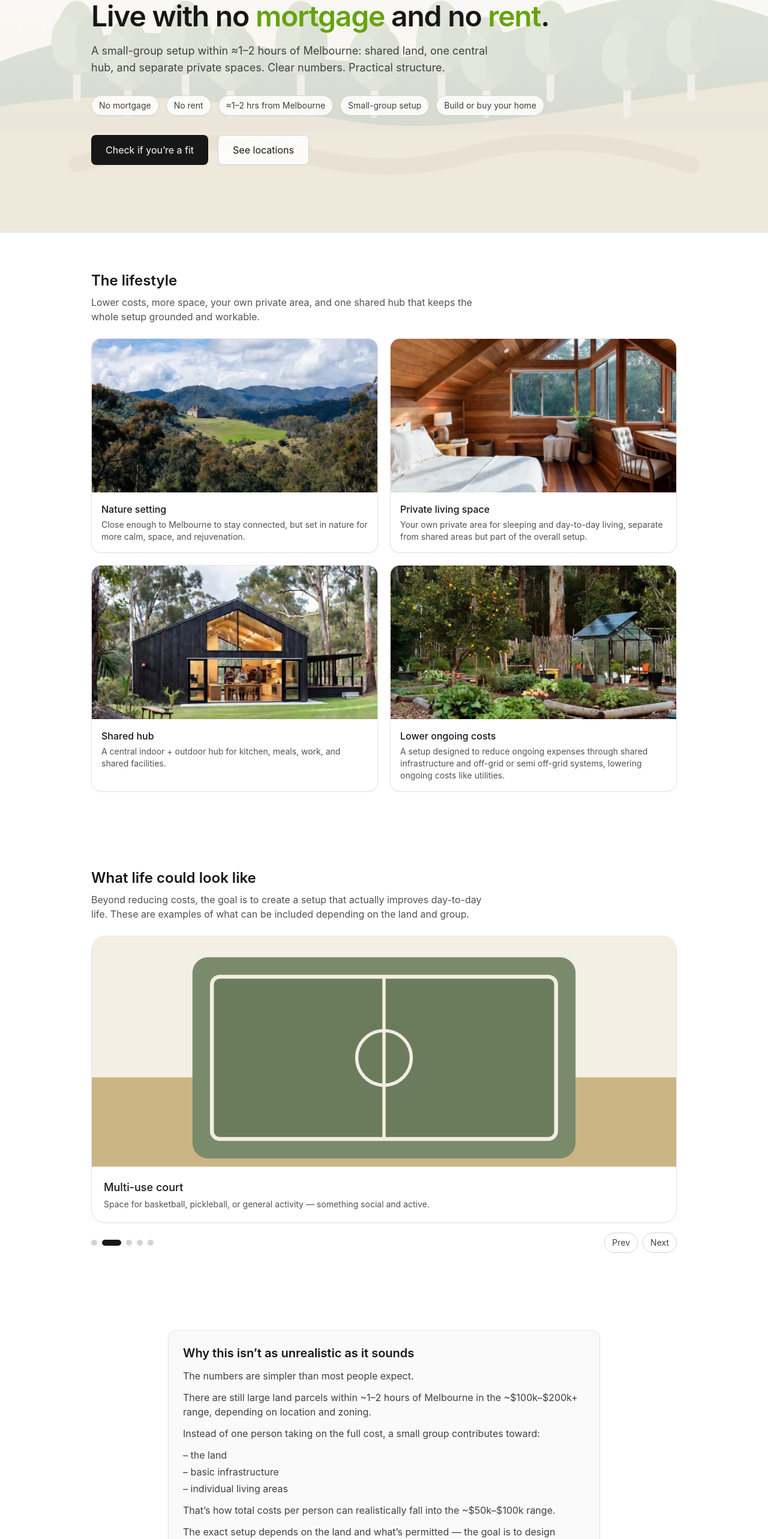
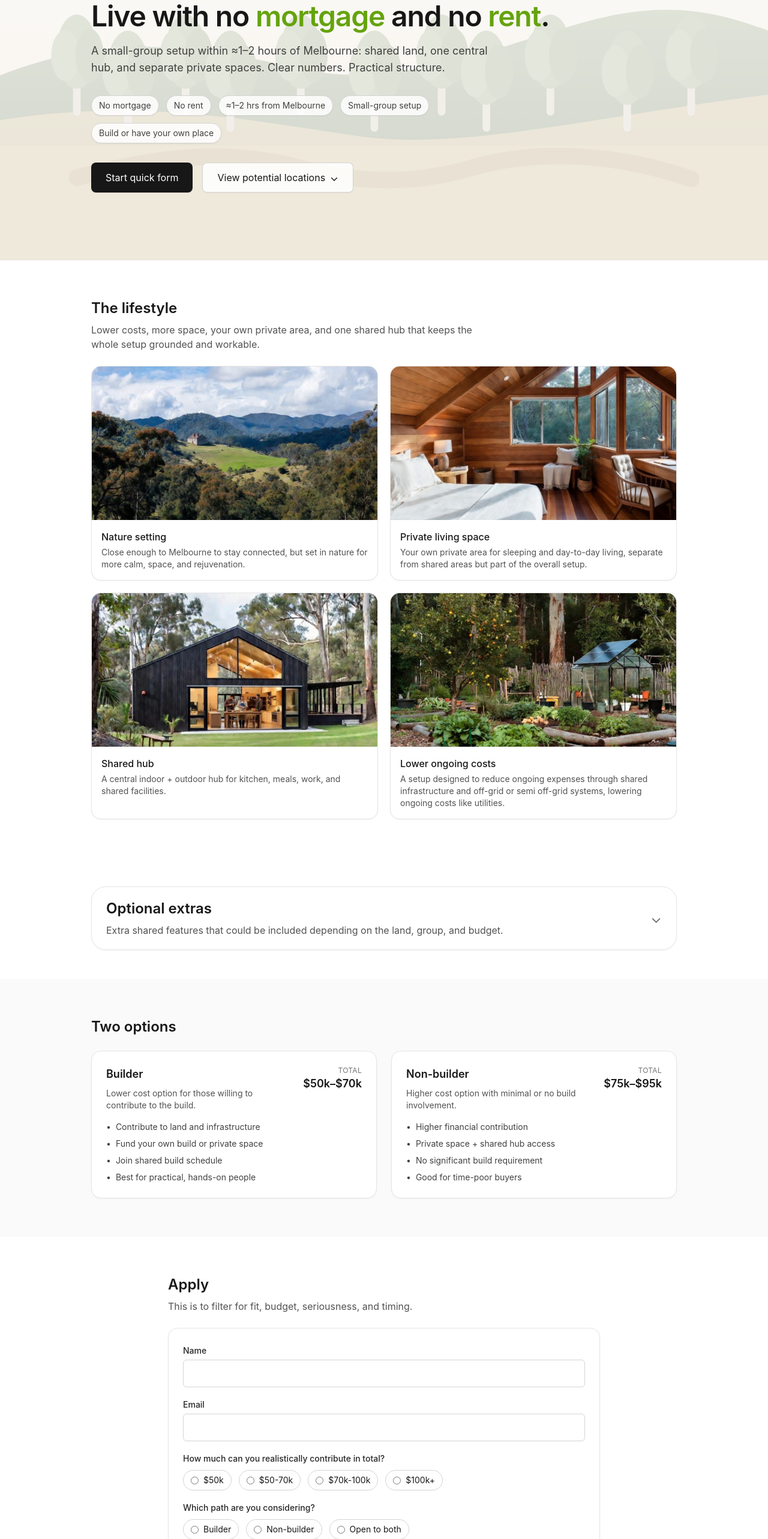
Before and after one commit to Beastman99/nomore-site, a React (Vite) app: page / in a window 1280 px wide. Shown: the part 203-2769 px from the top of the page at 60% size. Built offline with nearby package versions, Linux system fonts and the light colour scheme.

Commit message:
fix: CTA button, dropdown, optional extras

```diff
--- a/src/App.jsx
+++ b/src/App.jsx
@@ -79,7 +79,7 @@ const tiers = [
 const builderQuestions = [
   { label: "Name", type: "text" },
   { label: "Email", type: "text" },
-  { label: "How much can you realistically contribute in total?", type: "radio", options: ["$40-50k", "$50-70k", "$70k-100k", "$100k+"] },
+  { label: "How much can you realistically contribute in total?", type: "radio", options: ["$50k", "$50-70k", "$70k-100k", "$100k+"] },
   { label: "Which path are you considering?", type: "radio", options: ["Builder", "Non-builder", "Open to both"] },
   { label: "What is your age?", type: "radio", options: ["18-24", "25-34", "35-44", "45+"] },
   { label: "What is your gender?", type: "radio", options: ["Male", "Female"] },
@@ -249,13 +249,18 @@ function LifestyleCarousel({ perks }) {
   }, [perks.length]);
 
   return (
-    <section className="mx-auto max-w-5xl px-6 py-16">
-      <div className="mb-6">
-        <h2 className="text-2xl font-semibold">What life could look like</h2>
+    <section className="mx-auto max-w-5xl px-6 py-12">
+      <details className="group rounded-3xl border border-neutral-200 bg-white shadow-sm">
+        <summary className="flex cursor-pointer list-none items-center justify-between gap-4 px-6 py-5 text-left">
+          <div>
+            <h2 className="text-2xl font-semibold">Optional extras</h2>
             <p className="mt-2 max-w-2xl text-neutral-600">
-          Beyond reducing costs, the goal is to create a setup that actually improves day-to-day life. These are examples of what can be included depending on the land and group.
+              Extra shared features that could be included depending on the land, group, and budget.
             </p>
           </div>
+          <span className="text-2xl text-neutral-500 transition-transform duration-200 group-open:rotate-180">⌄</span>
+        </summary>
+        <div className="border-t border-neutral-200 px-6 pb-6 pt-6">
           <div className="overflow-hidden rounded-3xl border border-neutral-200 bg-white shadow-sm">
             <div className="flex transition-transform duration-700 ease-out" style={{ transform: `translateX(-${index * 100}%)` }}>
               {perks.map((item) => (
@@ -274,6 +279,7 @@ function LifestyleCarousel({ perks }) {
               {perks.map((item, i) => (
                 <button
                   key={item.title}
+                  type="button"
                   onClick={() => setIndex(i)}
                   className={`h-2.5 rounded-full transition-all ${i === index ? "w-8 bg-neutral-900" : "w-2.5 bg-neutral-300"}`}
                   aria-label={`Go to ${item.title}`}
@@ -281,16 +287,19 @@ function LifestyleCarousel({ perks }) {
               ))}
             </div>
             <div className="flex gap-2">
-          <button onClick={() => setIndex((index - 1 + perks.length) % perks.length)} className="rounded-full border border-neutral-300 px-3 py-1.5 text-sm text-neutral-700 hover:bg-neutral-50">Prev</button>
-          <button onClick={() => setIndex((index + 1) % perks.length)} className="rounded-full border border-neutral-300 px-3 py-1.5 text-sm text-neutral-700 hover:bg-neutral-50">Next</button>
+              <button type="button" onClick={() => setIndex((index - 1 + perks.length) % perks.length)} className="rounded-full border border-neutral-300 px-3 py-1.5 text-sm text-neutral-700 hover:bg-neutral-50">Prev</button>
+              <button type="button" onClick={() => setIndex((index + 1) % perks.length)} className="rounded-full border border-neutral-300 px-3 py-1.5 text-sm text-neutral-700 hover:bg-neutral-50">Next</button>
             </div>
           </div>
+        </div>
+      </details>
     </section>
   );
 }
 
 export default function Nomore() {
   const [showLocations, setShowLocations] = React.useState(false);
+  const [showLocationPanel, setShowLocationPanel] = React.useState(false);
   const [formData, setFormData] = React.useState({});
   const [submitStatus, setSubmitStatus] = React.useState("");
 
@@ -328,7 +337,7 @@ export default function Nomore() {
       });
 
       if (response.ok) {
-        setSubmitStatus("Submitted. If there's a strong fit, you'll hear back soon. Otherwise, you'll receive updates as the project develops.");
+        setSubmitStatus("Thanks — your response has been submitted.");
         setFormData({});
       } else {
         setSubmitStatus("Something went wrong. Please try again.");
@@ -349,7 +358,7 @@ export default function Nomore() {
         <div className="relative mx-auto max-w-5xl px-6 py-24 md:py-28">
           <div className="max-w-3xl">
             <div className="mb-4 inline-flex rounded-full border border-neutral-300 bg-white/80 px-4 py-1.5 text-sm text-neutral-700 shadow-sm">
-              Near Melbourne · shared living · private rooms
+              Near Melbourne · shared land · private spaces
             </div>
             <div className="mb-4 text-lg font-semibold tracking-tight">
               <span className="text-neutral-900">No</span>
@@ -371,7 +380,7 @@ export default function Nomore() {
                 "No rent",
                 "≈1–2 hrs from Melbourne",
                 "Small-group setup",
-                "Build or buy your home"
+                "Build or have your own place"
               ].map((tag) => (
                 <span key={tag} className="rounded-full border border-neutral-300 bg-white/85 px-3 py-1.5 text-sm text-neutral-700 shadow-sm">
                   {tag}
@@ -380,19 +389,28 @@ export default function Nomore() {
             </div>
 
             <div className="mt-8 flex gap-4">
-              <button className="rounded-lg bg-neutral-900 px-6 py-3 text-white shadow-sm transition hover:bg-neutral-800">
-                Check if you’re a fit
+              <button
+                type="button"
+                onClick={() => {
+                  document.getElementById("form-section")?.scrollIntoView({ behavior: "smooth", block: "start" });
+                }}
+                className="rounded-lg bg-neutral-900 px-6 py-3 text-white shadow-sm transition hover:bg-neutral-800"
+              >
+                Start quick form
               </button>
               <button
-                onClick={() => setShowLocations((prev) => !prev)}
-                className="rounded-lg border border-neutral-300 bg-white/85 px-6 py-3 text-neutral-900 shadow-sm transition hover:bg-white"
+                type="button"
+                onClick={() => setShowLocationPanel((prev) => !prev)}
+                className="inline-flex items-center gap-2 rounded-lg border border-neutral-300 bg-white/85 px-6 py-3 text-neutral-900 shadow-sm transition hover:bg-white"
+                aria-expanded={showLocationPanel}
               >
-                See locations
+                <span>{showLocationPanel ? "Hide potential locations" : "View potential locations"}</span>
+                <span className={`text-lg leading-none transition-transform duration-200 ${showLocationPanel ? "rotate-180" : "rotate-0"}`}>⌄</span>
               </button>
             </div>
           </div>
 
-          {showLocations && (
+          {showLocationPanel && (
             <div className="mt-8">
               <div className="mb-4">
                 <div className="text-base font-medium text-neutral-900">Preferred locations</div>
@@ -457,40 +475,6 @@ export default function Nomore() {
 
       <LifestyleCarousel perks={lifestylePerks} />
 
-      <section className="mx-auto max-w-3xl px-6 py-16">
-  <div className="rounded-2xl border border-neutral-200 bg-neutral-50 p-6 shadow-sm">
-    <h2 className="text-xl font-semibold">
-      Why this isn’t as unrealistic as it sounds
-    </h2>
-
-    <p className="mt-3 text-neutral-700">
-      The numbers are simpler than most people expect.
-    </p>
-
-    <p className="mt-3 text-neutral-700">
-      There are still large land parcels within ~1–2 hours of Melbourne in the ~$100k–$200k+ range, depending on location and zoning.
-    </p>
-
-    <p className="mt-3 text-neutral-700">
-      Instead of one person taking on the full cost, a small group contributes toward:
-    </p>
-
-    <ul className="mt-3 space-y-1 text-neutral-700">
-      <li>– the land</li>
-      <li>– basic infrastructure</li>
-      <li>– individual living areas</li>
-    </ul>
-
-    <p className="mt-3 text-neutral-700">
-      That’s how total costs per person can realistically fall into the ~$50k–$100k range.
-    </p>
-
-    <p className="mt-3 text-neutral-700">
-      The exact setup depends on the land and what’s permitted — the goal is to design something practical within those constraints, not force a fixed model.
-    </p>
-  </div>
-</section>
-
       <section className="bg-neutral-50 py-16">
         <div className="mx-auto max-w-5xl px-6">
           <h2 className="text-2xl font-semibold">Two options</h2>
@@ -521,7 +505,7 @@ export default function Nomore() {
         </div>
       </section>
 
-      <section className="mx-auto max-w-3xl px-6 py-16">
+      <section id="form-section" className="mx-auto max-w-3xl px-6 py-16">
         <div className="mb-6">
           <h2 className="text-2xl font-semibold">Apply</h2>
           <p className="mt-2 text-neutral-600">This is to filter for fit, budget, seriousness, and timing.</p>
@@ -578,20 +562,6 @@ export default function Nomore() {
           {submitStatus && <div className="text-sm text-neutral-600">{submitStatus}</div>}
         </form>
       </section>
-      <section className="mx-auto max-w-3xl px-6 py-12">
-  <div className="rounded-2xl border border-neutral-200 bg-neutral-50 p-6 text-center">
-    <h2 className="text-xl font-semibold">Questions?</h2>
-    <p className="mt-2 text-neutral-600">
-      Feel free to contact at:
-    </p>
-    <a
-      href="mailto:nomore.estate@gmail.com"
-      className="mt-4 inline-block text-lg font-medium text-lime-600 underline"
-    >
-      nomore.estate@gmail.com
-    </a>
-  </div>
-</section>
     </div>
   );
 }
```
Lines whose indentation alone changed are shown as unchanged.
